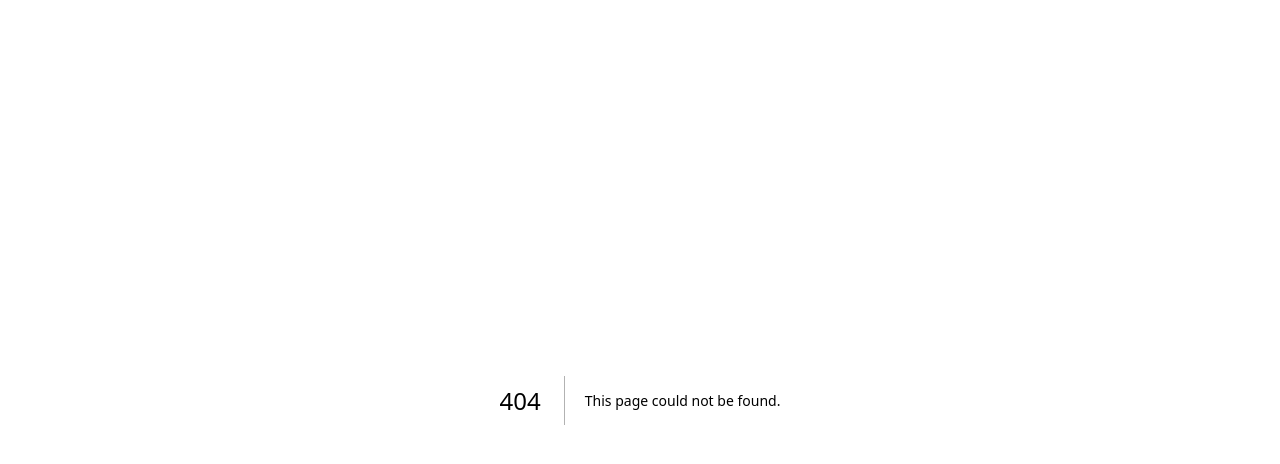
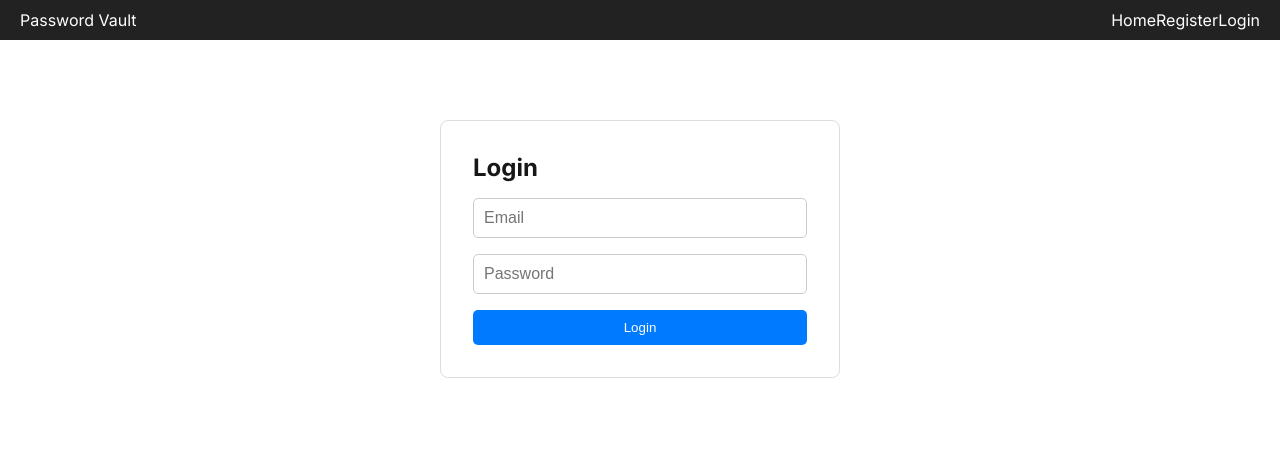
Before and after one commit to chandulakkimsetti/password-vault, a Next.js app in the folder client/: page /login in a window 1280 px wide. Before the commit this address had no page. Shown: the top 464 px of the page. Built offline with nearby package versions, Linux system fonts and the light colour scheme.

Commit message:
feat(client): implement authentication flow with Context API

```diff
--- /dev/null
+++ b/client/src/app/auth.module.css
@@ -0,0 +1,33 @@
+.authContainer {
+  display: flex;
+  justify-content: center;
+  align-items: center;
+  padding-top: 5rem;
+}
+
+.authForm {
+  display: flex;
+  flex-direction: column;
+  gap: 1rem;
+  width: 100%;
+  max-width: 400px;
+  padding: 2rem;
+  border: 1px solid #ddd;
+  border-radius: 8px;
+}
+
+.authForm input {
+  padding: 10px;
+  font-size: 1rem;
+  border: 1px solid #ccc;
+  border-radius: 5px;
+}
+
+.authForm button {
+  padding: 10px;
+  border: none;
+  background-color: #007bff;
+  color: white;
+  border-radius: 5px;
+  cursor: pointer;
+}
--- a/client/src/app/layout.tsx
+++ b/client/src/app/layout.tsx
@@ -1,20 +1,14 @@
 import type { Metadata } from "next";
-import { Geist, Geist_Mono } from "next/font/google";
+import { Inter } from "next/font/google";
 import "./globals.css";
+import AppNavbar from "@/components/Navbar";
+import { AuthProvider } from "@/context/AuthContext"; // 1. Import the provider
 
-const geistSans = Geist({
-  variable: "--font-geist-sans",
-  subsets: ["latin"],
-});
-
-const geistMono = Geist_Mono({
-  variable: "--font-geist-mono",
-  subsets: ["latin"],
-});
+const inter = Inter({ subsets: ["latin"] });
 
 export const metadata: Metadata = {
-  title: "Create Next App",
-  description: "Generated by create next app",
+  title: "Password Vault",
+  description: "A secure password vault",
 };
 
 export default function RootLayout({
@@ -23,9 +17,13 @@ export default function RootLayout({
   children: React.ReactNode;
 }>) {
   return (
+
     <html lang="en">
-      <body className={`${geistSans.variable} ${geistMono.variable}`}>
-        {children}
+      <body className={inter.className}>
+        <AuthProvider> {/* 2. Wrap your components */}
+          <AppNavbar />
+          {children}
+        </AuthProvider>
       </body>
     </html>
   );
--- /dev/null
+++ b/client/src/app/login/page.tsx
@@ -0,0 +1,61 @@
+"use client";
+
+import { useState } from 'react';
+import { useAuth } from '@/context/AuthContext';
+import styles from '../auth.module.css';
+
+export default function Login() {
+  const { login } = useAuth(); // Get the login function from context
+  const [email, setEmail] = useState('');
+  const [password, setPassword] = useState('');
+  const [message, setMessage] = useState('');
+
+  const handleSubmit = async (e: React.FormEvent) => {
+    e.preventDefault();
+    setMessage('');
+
+    const response = await fetch('http://localhost:3001/api/auth/login', {
+      method: 'POST',
+      headers: { 'Content-Type': 'application/json' },
+      body: JSON.stringify({ email, password }),
+    });
+
+    const data = await response.json();
+
+    if (response.ok) {
+      setMessage('Login successful! Redirecting...');
+      login(data.token); // Use the context function to handle login
+
+      setTimeout(() => {
+        window.location.href = '/';
+      }, 1000);
+
+    } else {
+      setMessage(`Error: ${data.message}`);
+    }
+  };
+
+  return (
+    <div className={styles.authContainer}>
+      <form onSubmit={handleSubmit} className={styles.authForm}>
+        <h2>Login</h2>
+        <input
+          type="email"
+          placeholder="Email"
+          value={email}
+          onChange={(e) => setEmail(e.target.value)}
+          required
+        />
+        <input
+          type="password"
+          placeholder="Password"
+          value={password}
+          onChange={(e) => setPassword(e.target.value)}
+          required
+        />
+        <button type="submit">Login</button>
+        {message && <p>{message}</p>}
+      </form>
+    </div>
+  );
+}
--- /dev/null
+++ b/client/src/components/Navbar.module.css
@@ -0,0 +1,40 @@
+/* src/components/Navbar.module.css */
+.navbar {
+  display: flex;
+  justify-content: space-between;
+  align-items: center;
+  background-color: #222;
+  padding: 10px 20px;
+  color: white;
+}
+
+.navbar-brand {
+  font-size: 1.5rem;
+  font-weight: bold;
+  color: white;
+  text-decoration: none;
+}
+
+.navbar-links a {
+  color: white;
+  text-decoration: none;
+  margin-left: 15px;
+}
+
+.navbar-links a:hover {
+  color: #ddd;
+}
+
+.logoutButton {
+  background: none;
+  border: none;
+  color: white;
+  cursor: pointer;
+  font-size: inherit;
+  margin-left: 15px;
+  padding: 0;
+}
+
+.logoutButton:hover {
+  color: #ddd;
+}
--- /dev/null
+++ b/client/src/components/Navbar.tsx
@@ -0,0 +1,29 @@
+"use client";
+
+import React from 'react';
+import Link from 'next/link';
+import styles from './Navbar.module.css';
+import { useAuth } from '@/context/AuthContext';
+
+export default function AppNavbar() {
+  const { token, logout } = useAuth(); // Get the token and logout function
+
+  return (
+    <nav className={styles.navbar}>
+      <Link className={styles.navbarBrand} href="/">
+        Password Vault
+      </Link>
+      <div className={styles.navbarLinks}>
+        <Link href="/">Home</Link>
+        {token ? (
+          <button onClick={logout} className={styles.logoutButton}>Logout</button>
+        ) : (
+          <>
+            <Link href="/register">Register</Link>
+            <Link href="/login">Login</Link>
+          </>
+        )}
+      </div>
+    </nav>
+  );
+}
--- /dev/null
+++ b/client/src/context/AuthContext.tsx
@@ -0,0 +1,47 @@
+"use client";
+import React, { createContext, useState, useEffect, useContext } from 'react';
+
+interface AuthContextType {
+  token: string | null;
+  login: (token: string) => void;
+  logout: () => void;
+}
+
+const AuthContext = createContext<AuthContextType | null>(null);
+
+export const AuthProvider = ({ children }: { children: React.ReactNode }) => {
+  const [token, setToken] = useState<string | null>(null);
+
+  useEffect(() => {
+    const storedToken = localStorage.getItem('token');
+    if (storedToken) {
+      setToken(storedToken);
+    }
+  }, []);
+
+  const login = (newToken: string) => {
+    localStorage.setItem('token', newToken);
+    setToken(newToken);
+  };
+
+  const logout = () => {
+    localStorage.removeItem('token');
+    setToken(null);
+    // We can also redirect here if needed
+    window.location.href = '/login';
+  };
+
+  return (
+    <AuthContext.Provider value={{ token, login, logout }}>
+      {children}
+    </AuthContext.Provider>
+  );
+};
+
+export const useAuth = () => {
+  const context = useContext(AuthContext);
+  if (!context) {
+    throw new Error('useAuth must be used within an AuthProvider');
+  }
+  return context;
+};
```
Also changed, not shown: client/src/app/register/page.tsx (added, +54 -0 lines).
